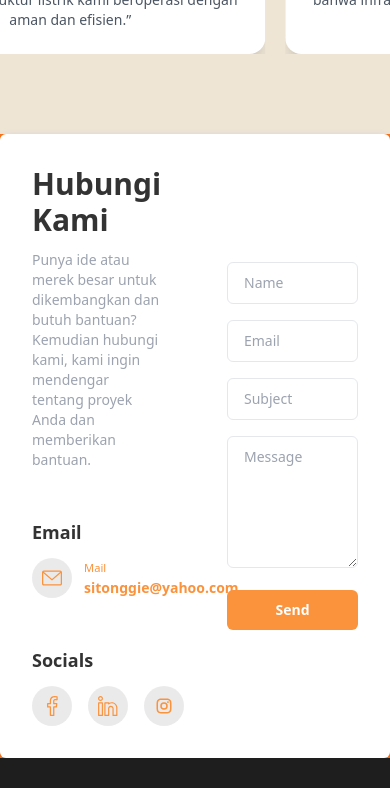
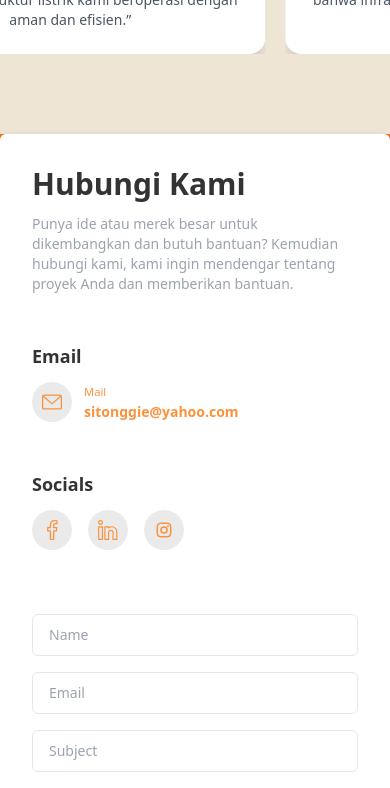
Before and after one commit to abrahamparn/sitonggi_elektrik_jaya, a React (Vite) app: page / in a window 390 px wide. Shown: the part 4860-5648 px from the top of the page. Built offline with nearby package versions, Linux system fonts and the light colour scheme.

Commit message:
Update Contact Form

```diff
--- a/src/parts/home/Contact.jsx
+++ b/src/parts/home/Contact.jsx
@@ -1,7 +1,7 @@
 const Contact = () => {
   return (
     <div className="md:py-20 bg-orange-500">
-      <div className="grid sm:grid-cols-2 items-center gap-16 p-8 mx-auto max-w-4xl bg-white shadow-[0_2px_10px_-3px_rgba(6,81,237,0.3)] rounded-md text-[#333] ">
+      <div className="grid md:grid-cols-2 items-center gap-16 p-8 mx-auto max-w-4xl bg-white shadow-[0_2px_10px_-3px_rgba(6,81,237,0.3)] rounded-md text-[#333] ">
         <div>
           <h4 className="text-3xl font-extrabold">Hubungi Kami</h4>
           <p className="text-sm text-gray-400 mt-3">
@@ -42,7 +42,7 @@ const Contact = () => {
             <h2 className="text-lg font-extrabold">Socials</h2>
             <ul className="flex mt-3 space-x-4">
               <li className="bg-[#e6e6e6cf] h-10 w-10 rounded-full flex items-center justify-center shrink-0">
-                <a href="javascript:void(0)">
+                <a href="#">
                   <svg
                     xmlns="http://www.w3.org/2000/svg"
                     width="20px"
@@ -58,7 +58,7 @@ const Contact = () => {
                 </a>
               </li>
               <li className="bg-[#e6e6e6cf] h-10 w-10 rounded-full flex items-center justify-center shrink-0">
-                <a href="javascript:void(0)">
+                <a href="#">
                   <svg
                     xmlns="http://www.w3.org/2000/svg"
                     width="20px"
@@ -74,7 +74,7 @@ const Contact = () => {
                 </a>
               </li>
               <li className="bg-[#e6e6e6cf] h-10 w-10 rounded-full flex items-center justify-center shrink-0">
-                <a href="javascript:void(0)">
+                <a href="#">
                   <svg
                     xmlns="http://www.w3.org/2000/svg"
                     width="20px"
```
